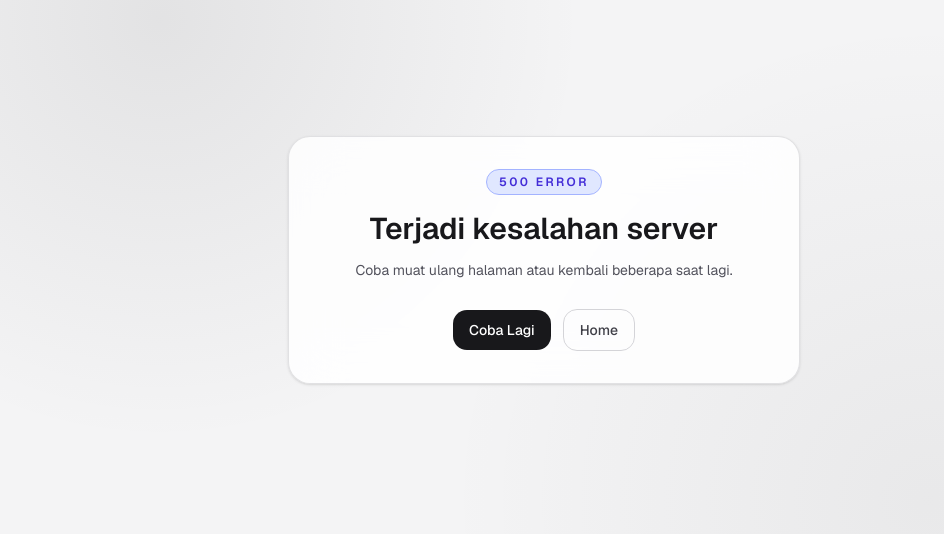
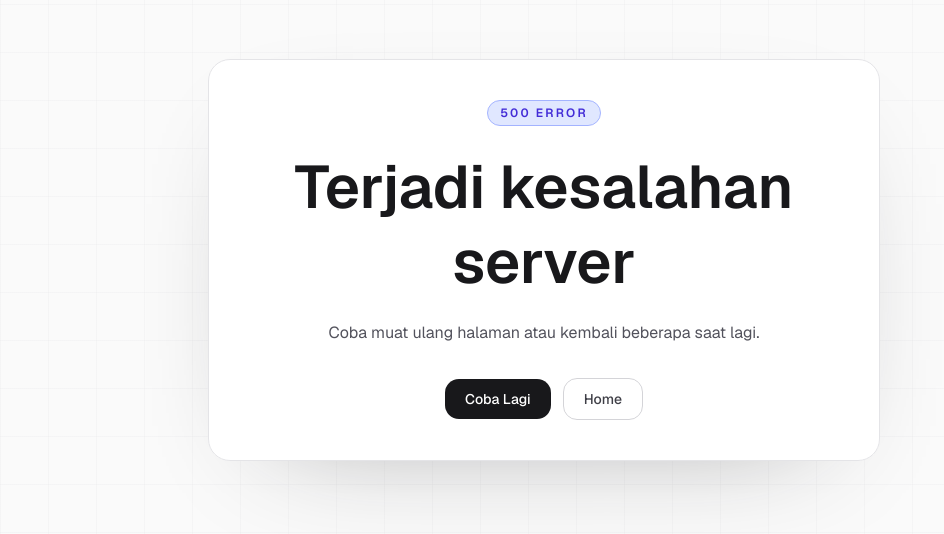
Before and after one commit to sitipolmalang/frontend, a Next.js app: page /500 in a window 1280 px wide. Shown: the part 140-674 px from the top of the page, without its empty margins (96-1040 px from the left). Built offline with nearby package versions, Linux system fonts and the light colour scheme.

Commit message:
edit 404 page

```diff
--- a/app/not-found.tsx
+++ b/app/not-found.tsx
@@ -1,16 +1,31 @@
-import { StatusPageLayout } from "@/lib/status-page";
+import { AppLinkButton } from "@/lib/ui";
 
 export default function NotFoundPage() {
   return (
-    <StatusPageLayout
-      code="404 Not Found"
-      title="Halaman tidak ditemukan"
-      description="URL yang kamu buka tidak tersedia atau sudah dipindahkan."
-      badgeClassName="border border-sky-300 bg-sky-100 text-sky-700 dark:border-sky-400/30 dark:bg-sky-500/10 dark:text-sky-200"
-      actions={[
-        { href: "/", label: "Home", variant: "primary" },
-        { href: "/dashboard/users", label: "Dashboard", variant: "outline" },
-      ]}
-    />
+    <main className="relative flex min-h-screen items-center justify-center overflow-hidden bg-zinc-50 px-6 py-12">
+      <div className="pointer-events-none absolute inset-0 bg-[linear-gradient(to_right,#e4e4e73d_1px,transparent_1px),linear-gradient(to_bottom,#e4e4e73d_1px,transparent_1px)] bg-[size:48px_48px]" />
+
+      <section className="relative w-full max-w-2xl rounded-3xl border border-zinc-200 bg-white/90 p-10 text-center shadow-[0_35px_120px_-70px_rgba(24,24,27,0.45)] backdrop-blur">
+        <p className="inline-flex rounded-full border border-zinc-200 bg-zinc-100 px-3 py-1 text-xs font-semibold uppercase tracking-[0.18em] text-zinc-600">
+          Error 404
+        </p>
+
+        <h1 className="mt-6 text-3xl font-black leading-tight tracking-tight text-zinc-900 sm:text-6xl md:text-7xl lg:text-8xl">
+          Halaman tidak ditemukan
+        </h1>
+
+        <p className="mx-auto mt-5 max-w-xl text-sm leading-relaxed text-zinc-600 sm:text-base">
+          URL yang kamu buka tidak tersedia, sudah dipindahkan, atau kamu tidak punya
+          akses ke halaman tersebut.
+        </p>
+
+        <div className="mt-8 flex flex-wrap items-center justify-center gap-3">
+          <AppLinkButton href="/" variant="primary" className="rounded-xl px-5 py-2.5">
+            Kembali ke Home
+          </AppLinkButton>
+
+        </div>
+      </section>
+    </main>
   );
 }
--- a/lib/status-page.tsx
+++ b/lib/status-page.tsx
@@ -1,5 +1,5 @@
 import type { ReactNode } from "react";
-import { AppLinkButton, AppPanel } from "@/lib/ui";
+import { AppLinkButton } from "@/lib/ui";
 
 type StatusAction = {
   href: string;
@@ -23,37 +23,37 @@ export function StatusPageLayout({
   actions,
 }: StatusPageProps): ReactNode {
   return (
-    <div className="relative flex min-h-screen items-center justify-center overflow-hidden bg-zinc-100 px-6 py-12 dark:bg-zinc-950">
-      <div className="pointer-events-none absolute inset-0 bg-[radial-gradient(circle_at_20%_20%,rgba(24,24,27,0.08),transparent_35%),radial-gradient(circle_at_80%_80%,rgba(24,24,27,0.05),transparent_40%)] dark:bg-[radial-gradient(circle_at_20%_20%,rgba(255,255,255,0.12),transparent_35%),radial-gradient(circle_at_80%_80%,rgba(255,255,255,0.08),transparent_40%)]" />
+    <main className="relative flex min-h-screen items-center justify-center overflow-hidden bg-zinc-50 px-6 py-12">
+      <div className="pointer-events-none absolute inset-0 bg-[linear-gradient(to_right,#e4e4e73d_1px,transparent_1px),linear-gradient(to_bottom,#e4e4e73d_1px,transparent_1px)] bg-[size:48px_48px]" />
 
-      <AppPanel className="auth-card-reveal relative w-full max-w-lg rounded-3xl border border-zinc-300/70 bg-white/85 p-8 text-center shadow-[0_40px_140px_-70px_rgba(24,24,27,0.28)] backdrop-blur-xl dark:border-white/15 dark:bg-white/[0.04] dark:shadow-[0_40px_140px_-70px_rgba(0,0,0,0.8)]">
+      <section className="relative w-full max-w-2xl rounded-3xl border border-zinc-200 bg-white/90 p-10 text-center shadow-[0_35px_120px_-70px_rgba(24,24,27,0.45)] backdrop-blur">
         <p
-          className={`mx-auto inline-flex rounded-full px-3 py-1 text-xs font-semibold uppercase tracking-[0.2em] ${badgeClassName}`}
+          className={`inline-flex rounded-full px-3 py-1 text-xs font-semibold uppercase tracking-[0.18em] ${badgeClassName}`}
         >
           {code}
         </p>
 
-        <h1 className="mt-4 text-3xl font-semibold text-zinc-900 dark:text-white">
+        <h1 className="mt-6 text-5xl font-semibold leading-tight text-zinc-900 sm:text-6xl">
           {title}
         </h1>
 
-        <p className="mt-3 text-sm leading-relaxed text-zinc-600 dark:text-zinc-300">
+        <p className="mx-auto mt-5 max-w-xl text-sm leading-relaxed text-zinc-600 sm:text-base">
           {description}
         </p>
 
-        <div className="mt-7 flex flex-wrap items-center justify-center gap-3">
+        <div className="mt-8 flex flex-wrap items-center justify-center gap-3">
           {actions.map((action) => (
             <AppLinkButton
               key={`${action.href}-${action.label}`}
               href={action.href}
               variant={action.variant ?? "outline"}
-              className="rounded-xl px-4 py-2.5"
+              className="rounded-xl px-5 py-2.5"
             >
               {action.label}
             </AppLinkButton>
           ))}
         </div>
-      </AppPanel>
-    </div>
+      </section>
+    </main>
   );
 }
```
